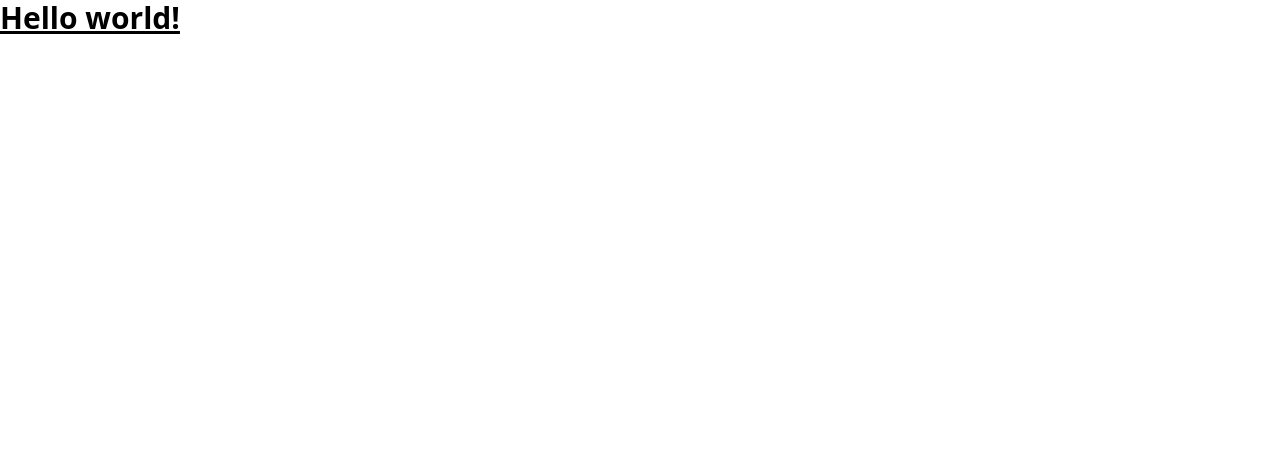
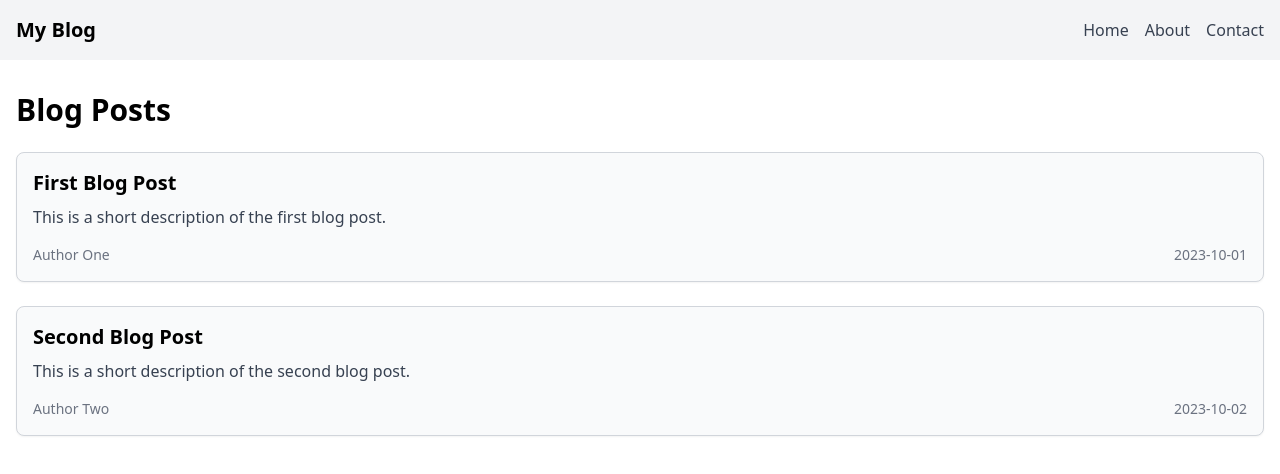
Before and after one commit to Dinithiwijesooriya/vue-insight-blog, a Vue app in the folder frontend/: page / in a window 1280 px wide. Shown: the top 474 px of the page. Built offline with nearby package versions, Linux system fonts and the light colour scheme.

Commit message:
feat: implement blog structure with routing, navbar, and post previews

```diff
--- a/frontend/index.html
+++ b/frontend/index.html
@@ -4,7 +4,7 @@
     <meta charset="UTF-8" />
     <link rel="icon" type="image/svg+xml" href="/vite.svg" />
     <meta name="viewport" content="width=device-width, initial-scale=1.0" />
-    <title>Vite + Vue + TS</title>
+    <title>My Vue Blog</title>
   </head>
   <body>
     <div id="app"></div>
--- a/frontend/src/App.vue
+++ b/frontend/src/App.vue
@@ -1,14 +1,24 @@
-<script setup >
-
-</script>
-
 <template>
-  <div class="text-3xl font-bold underline">
-
-    Hello world!
-
+  <div id="app">
+    <Navbar />
+    <Homepage />
   </div>
 </template>
 
-<style scoped>
+<script lang="ts">
+import { defineComponent } from 'vue';
+import Navbar from './components/Navbar.vue';
+import Homepage from './pages/Homepage.vue';
+
+export default defineComponent({
+  name: 'App',
+  components: {
+    Navbar,
+    Homepage
+  }
+});
+</script>
+
+<style>
+/* Add any global styles here */
 </style>
--- /dev/null
+++ b/frontend/src/components/Navbar.vue
@@ -0,0 +1,30 @@
+<template>
+    <nav class="flex justify-between items-center p-4 bg-gray-100">
+      <div class="logo">
+        <h1 class="text-xl font-bold">My Blog</h1>
+      </div>
+      <ul class="nav-links flex space-x-4">
+        <li>
+          <router-link to="/" class="text-gray-700 hover:text-blue-500">Home</router-link>
+        </li>
+        <li>
+          <router-link to="/about" class="text-gray-700 hover:text-blue-500">About</router-link>
+        </li>
+        <li>
+          <router-link to="/contact" class="text-gray-700 hover:text-blue-500">Contact</router-link>
+        </li>
+      </ul>
+    </nav>
+  </template>
+
+  <script lang="ts">
+  import { defineComponent } from 'vue';
+
+  export default defineComponent({
+    name: 'Navbar',
+  });
+  </script>
+
+  <style scoped>
+  /* Tailwind CSS handles all the styling, so no additional styles are needed here. */
+  </style>
--- /dev/null
+++ b/frontend/src/components/PostPreviewCard.vue
@@ -0,0 +1,40 @@
+<template>
+    <div class="post-preview-card border border-gray-300 p-4 rounded-lg bg-gray-50 shadow-sm">
+      <h2 class="post-title text-xl font-semibold mb-2">{{ title }}</h2>
+      <p class="post-description text-gray-700 mb-4">{{ description }}</p>
+      <div class="post-meta text-sm text-gray-500 flex justify-between">
+        <span class="post-author font-medium">{{ author }}</span>
+        <span class="post-date">{{ date }}</span>
+      </div>
+    </div>
+  </template>
+
+  <script lang="ts">
+  import { defineComponent } from 'vue';
+
+  export default defineComponent({
+    name: 'PostPreviewCard',
+    props: {
+      title: {
+        type: String,
+        required: true
+      },
+      description: {
+        type: String,
+        required: true
+      },
+      author: {
+        type: String,
+        required: true
+      },
+      date: {
+        type: String,
+        required: true
+      }
+    }
+  });
+  </script>
+
+  <style scoped>
+  /* Tailwind CSS handles all the styling, so no additional styles are needed here. */
+  </style>
--- /dev/null
+++ b/frontend/src/pages/About.vue
@@ -0,0 +1,7 @@
+// filepath: c:\Users\dinit\OneDrive\Desktop\blog\vue-insight-blog\frontend\src\pages\About.vue
+<template>
+  <div class="container mx-auto px-4 py-8">
+    <h1 class="text-3xl font-bold">About</h1>
+    <p>This is the About page.</p>
+  </div>
+</template>
--- /dev/null
+++ b/frontend/src/pages/Contact.vue
@@ -0,0 +1,7 @@
+// filepath: c:\Users\dinit\OneDrive\Desktop\blog\vue-insight-blog\frontend\src\pages\Contact.vue
+<template>
+  <div class="container mx-auto px-4 py-8">
+    <h1 class="text-3xl font-bold">Contact</h1>
+    <p>This is the Contact page.</p>
+  </div>
+</template>
--- /dev/null
+++ b/frontend/src/pages/Homepage.vue
@@ -0,0 +1,52 @@
+<template>
+    <div class="homepage container mx-auto px-4 py-8">
+      <h1 class="text-3xl font-bold mb-6">Blog Posts</h1>
+      <div class="post-list space-y-6">
+        <PostPreviewCard
+          v-for="post in posts"
+          :key="post.id"
+          :title="post.title"
+          :description="post.description"
+          :author="post.author"
+          :date="post.date"
+        />
+      </div>
+    </div>
+  </template>
+
+  <script lang="ts">
+  import { defineComponent } from 'vue';
+  import PostPreviewCard from '../components/PostPreviewCard.vue';
+
+  export default defineComponent({
+    name: 'Homepage',
+    components: {
+      PostPreviewCard,
+    },
+    data() {
+      return {
+        posts: [
+          {
+            id: 1,
+            title: 'First Blog Post',
+            description: 'This is a short description of the first blog post.',
+            author: 'Author One',
+            date: '2023-10-01',
+          },
+          {
+            id: 2,
+            title: 'Second Blog Post',
+            description: 'This is a short description of the second blog post.',
+            author: 'Author Two',
+            date: '2023-10-02',
+          },
+          // Add more posts as needed
+        ],
+      };
+    },
+  });
+  </script>
+
+  <style scoped>
+  /* Tailwind CSS will handle most of the styling, so no additional styles are needed here. */
+  </style>
--- a/frontend/vite.config.ts
+++ b/frontend/vite.config.ts
@@ -1,9 +1,13 @@
-import { defineConfig } from 'vite'
-import vue from '@vitejs/plugin-vue'
+// filepath: c:\Users\dinit\OneDrive\Desktop\blog\vue-insight-blog\frontend\vite.config.ts
+import { defineConfig } from 'vite';
+import vue from '@vitejs/plugin-vue';
+import path from 'path';
 
-
-// https://vite.dev/config/
 export default defineConfig({
   plugins: [vue()],
-
-})
+  resolve: {
+    alias: {
+      '@': path.resolve(__dirname, './src'),
+    },
+  },
+});
```
Also changed, not shown: frontend/src/main.ts (+9 -4 lines), frontend/src/router/index.ts (added, +18 -0 lines).
